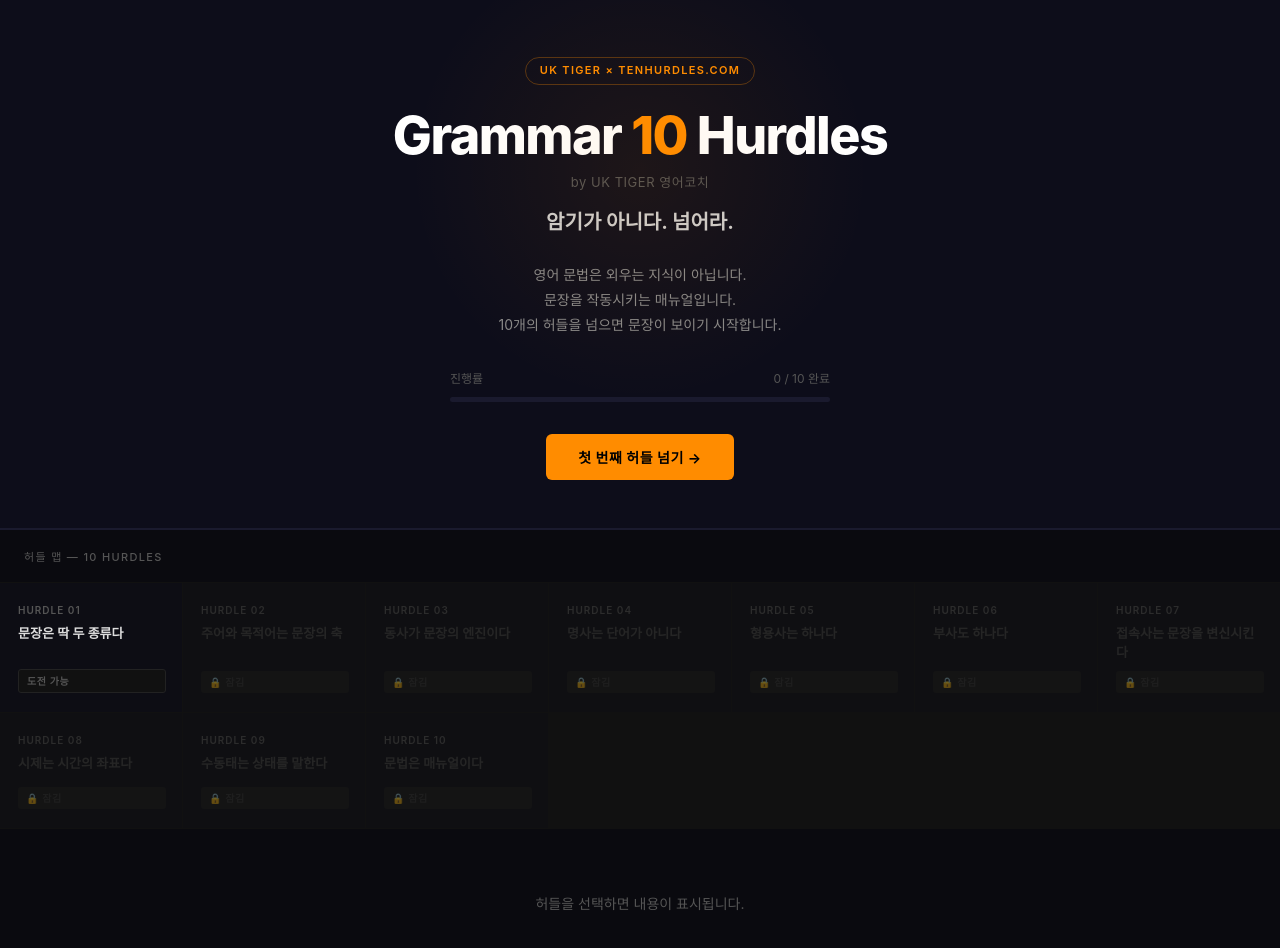
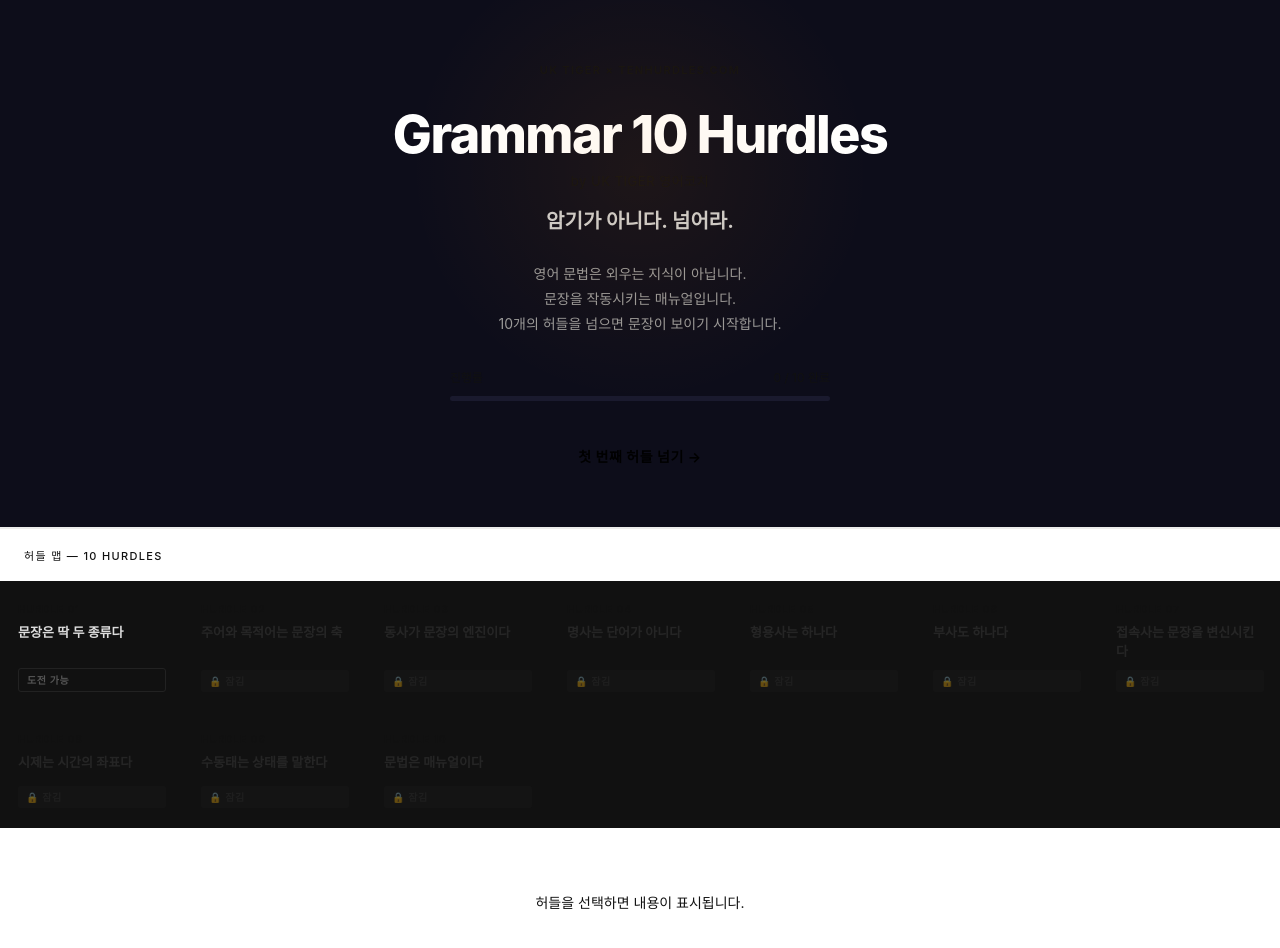
Before and after one commit to itzanayoson1-stack/10-hurdles-englishgrammar, a React (Vite) app: page / in a window 1280 px wide. Shown: the top 948 px of the page. Built offline with nearby package versions, Linux system fonts and the light colour scheme.

Commit message:
색상 변화

```diff
--- a/src/index.css
+++ b/src/index.css
@@ -1,24 +1,49 @@
 *, *::before, *::after { box-sizing: border-box; margin: 0; padding: 0; }
 
 :root {
-  --bg: #0a0a0f;
-  --bg2: #0d0d14;
-  --bg3: #111;
-  --border: #1a1a2e;
-  --border2: #222;
-  --text: #e8e8e0;
-  --text2: #bbb;
-  --text3: #888;
-  --text4: #555;
-  --orange: #ff8c00;
-  --orange2: #ffaa33;
-  --orange-bg: rgba(255,140,0,0.1);
-  --orange-border: rgba(255,140,0,0.3);
-  --green: #4caf50;
-  --green-bg: rgba(76,175,80,0.1);
-  --red: #f44336;
-  --red-bg: rgba(244,67,54,0.08);
+  /* 베이스 (변경 없음 — 화이트 유지) */
+  --bg: #ffffff;
+  --bg-alt: #f7f6f4;
+  --bg-card: #ffffff;
+  --border: #ececec;
+
+  --text: #111111;
+  --text2: #555555;
+  --text3: #999999;
+
+  /* 브랜드 포인트 (로고 레드는 유지, 기준점 역할) */
+  --red: #e5252f;
+  --black: #111111;
+
+  --success: #2e9e44;
+  --error: #e5252f;
+
+  /* 허들별 어트렉션 컬러 — v1.2: 채도/명도 보정 (비비드 톤) */
+  --hurdle-1: #ff2d55;   /* 레드 → 핑크빛 비비드 레드 */
+  --hurdle-2: #ff9500;   /* 오렌지 (유지, 이미 비비드) */
+  --hurdle-3: #ffd60a;   /* 옐로우 → 더 형광 */
+  --hurdle-4: #30d158;   /* 그린 → 쨍한 그린 */
+  --hurdle-5: #00c7d4;   /* 시안 → 보정 */
+  --hurdle-6: #0a84ff;   /* 블루 → 더 밝고 채도 높게 */
+  --hurdle-7: #a855f7;   /* 퍼플 → 비비드 */
+  --hurdle-8: #ff2d9e;   /* 핑크 → 쨍하게 */
+  --hurdle-9: #ff6b35;   /* 코랄 → 보정 */
+  --hurdle-10: #111111;  /* 블랙 (완주는 여전히 절제된 임팩트로 유지) */
+
+  /* 레벨 태그 컬러 — v1.2 보정 */
+  --level-ms: #30d158;      /* 중학생 */
+  --level-csat: #0a84ff;    /* 수능 고등학생 */
+  --level-toeic: #ff9500;   /* 토익 */
+  --level-abroad: #a855f7;  /* 해외유학 */
 }
+
+/* 포인트 사용처 (배경은 계속 화이트로 유지):
+   - 허들 카드 상단 컬러 바 (4px)
+   - 진행률 도트/게이지
+   - 완료 뱃지, 정답 체크 아이콘
+   - 레벨 선택 카드의 좌측 바 + hover 시 border 컬러
+   카드 배경 자체나 페이지 배경에는 --hurdle-* / --level-* 컬러를 쓰지 않습니다.
+*/
 
 html { scroll-behavior: smooth; }
 
```
